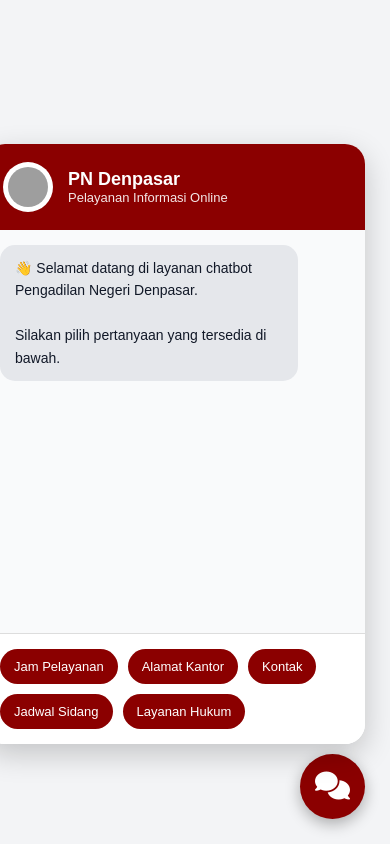
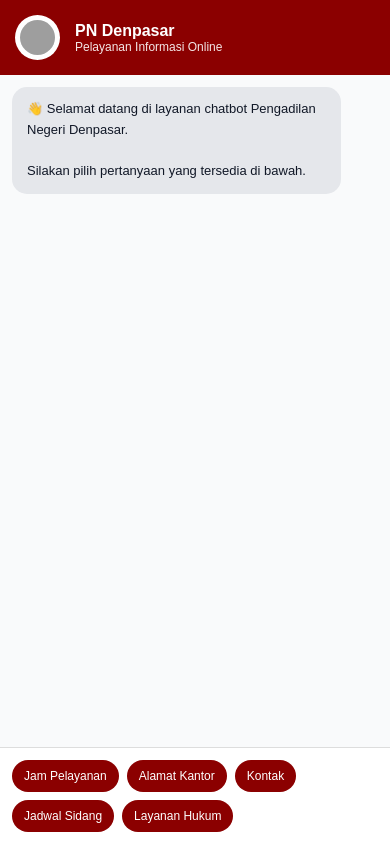
Before and after one commit to 2381031/Chatbot_PengadilanNegeriDenpasar_, a plain HTML site: page index.html in a window 390 px wide. Both pictures are taken after a click on the button 332 px from the left and 786 px from the top of the page. Drawn offline with Linux system fonts and the light colour scheme; grey boxes are pictures that could not be loaded.

Commit message:
make chatbot responsive

```diff
--- a/index.html
+++ b/index.html
@@ -145,8 +145,65 @@ body{
     background:#ccc;
     border-radius:10px;
 }
+
+/* RESPONSIVE */
+@media (max-width: 480px){
+
+    .chat-container{
+        width:100%;
+        height:100%;
+        right:0;
+        bottom:0;
+        border-radius:0;
+    }
+
+    .chat-toggle{
+        width:55px;
+        height:55px;
+        right:18px;
+        bottom:18px;
+        font-size:24px;
+    }
+
+    .chat-header{
+        padding:15px;
+    }
+
+    .chat-header img{
+        width:45px;
+        height:45px;
+    }
+
+    .header-text h2{
+        font-size:16px;
+    }
+
+    .header-text p{
+        font-size:12px;
+    }
+
+    #chatbox{
+        padding:12px;
+    }
+
+    .message{
+        max-width:90%;
+        font-size:13px;
+    }
+
+    .questions{
+        padding:12px;
+        gap:8px;
+    }
+
+    .question-btn{
+        font-size:12px;
+        padding:9px 12px;
+    }
+}
 </style>
 </head>
+
 <body>
 
 <button class="chat-toggle" onclick="toggleChat()">
@@ -173,6 +230,7 @@ body{
     </div>
 
     <div class="questions">
+
         <button class="question-btn" onclick="sendQuestion('jam pelayanan')">
             Jam Pelayanan
         </button>
@@ -185,19 +243,22 @@ body{
             Kontak
         </button>
 
-        <button class="question-btn" onclick="sendQuestion('Jadwal sidang')">
+        <button class="question-btn" onclick="sendQuestion('jadwal sidang')">
             Jadwal Sidang
         </button>
 
         <button class="question-btn" onclick="sendQuestion('layanan hukum')">
             Layanan Hukum
         </button>
+
     </div>
 
 </div>
 
 <script>
+
 function toggleChat(){
+
     const chat = document.getElementById("chatContainer");
 
     if(chat.style.display === "flex"){
@@ -208,6 +269,7 @@ function toggleChat(){
 }
 
 async function sendQuestion(question){
+
     const chatbox = document.getElementById("chatbox");
 
     chatbox.innerHTML += `
@@ -217,6 +279,7 @@ async function sendQuestion(question){
     `;
 
     try{
+
         const API_URL =
             location.hostname === "127.0.0.1" || location.hostname === "localhost"
             ? "http://localhost:3000"
@@ -235,6 +298,7 @@ async function sendQuestion(question){
         `;
 
     }catch(error){
+
         chatbox.innerHTML += `
             <div class="message bot">
                 Maaf, server sedang tidak dapat dihubungkan.
@@ -246,6 +310,7 @@ async function sendQuestion(question){
 
     chatbox.scrollTop = chatbox.scrollHeight;
 }
+
 </script>
 
 </body>
```
